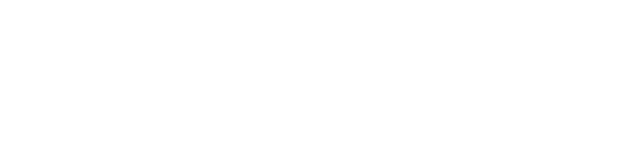
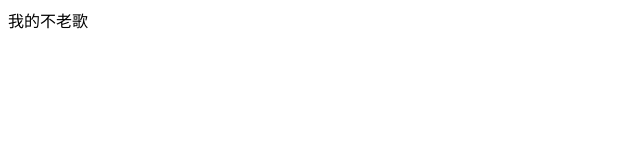
Before and after one commit to ShaneJim/Learn-Html-Css, a plain HTML site: page empty.html in a window 1280 px wide. Shown: the whole page, without its empty margins (0-640 px from the left). Drawn offline with nearby package versions, Linux system fonts and the light colour scheme.

Commit message:
font属性test

```diff
--- a/empty.html
+++ b/empty.html
@@ -8,10 +8,18 @@
     <meta name="format-detection" content="telephone=no,address=no,email=no">
     <title>空页</title>
     <script src="http://apps.bdimg.com/libs/jquery/2.1.4/jquery.min.js"></script>
-
+    <style>
+        .maskFont {
+            font-family: '华文行楷';
+            filter: mask ( color: green);
+        }
+    </style>
 </head>
 
 <body>
+<div class="maskFont">
+    我的不老歌
+</div>
 
 </body>
 
```
